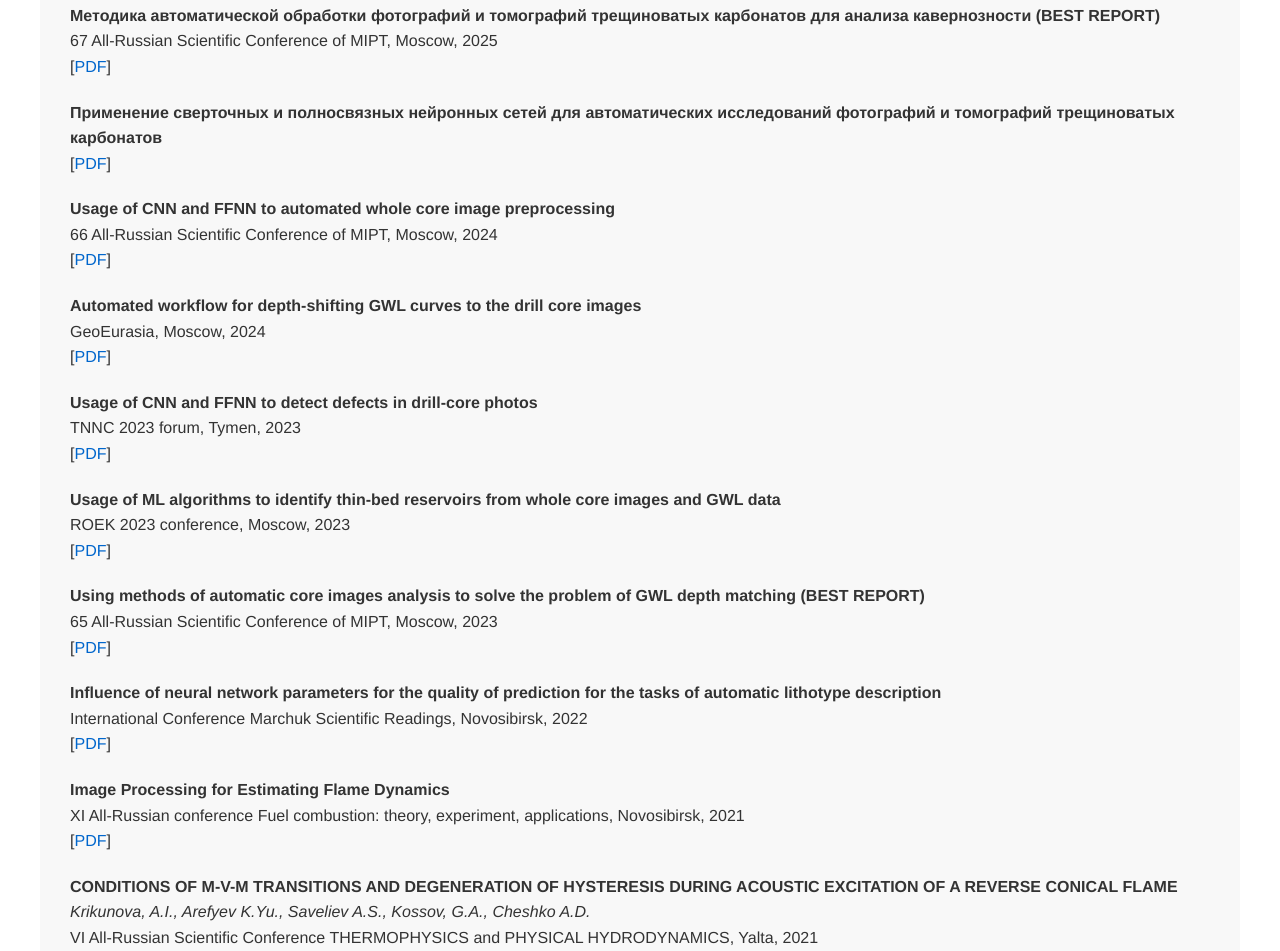
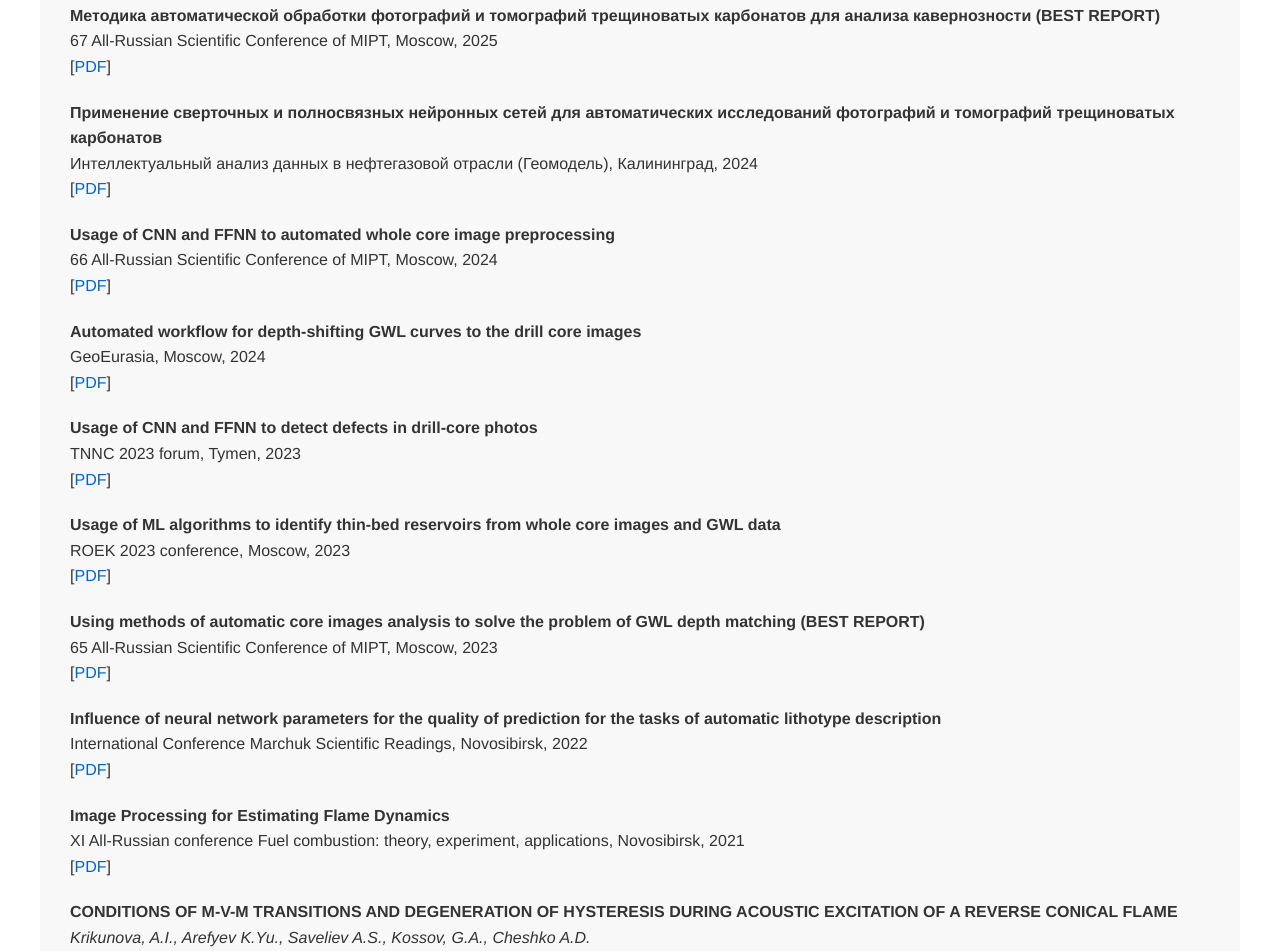
Before and after one commit to gkossov/Geo_Geogre, a plain HTML site: page index.html in a window 1280 px wide. Shown: the part 2878-3829 px from the top of the page. Drawn offline with Linux system fonts and the light colour scheme.

Commit message:
Update index.html

```diff
--- a/index.html
+++ b/index.html
@@ -445,7 +445,7 @@
         <div class="publication">
             <div class="pub-title" data-ru="Применение сверточных и полносвязных нейронных сетей для автоматических исследований фотографий и томографий трещиноватых карбонатов" data-en="Применение сверточных и полносвязных нейронных сетей для автоматических исследований фотографий и томографий трещиноватых карбонатов">Применение сверточных и полносвязных нейронных сетей для автоматических исследований фотографий и томографий трещиноватых карбонатов</div>
             <div class="pub-authors" data-ru="" data-en=""></div>
-            <div class="pub-venue" data-ru="Интеллектуальный анализ данных в нефтегазовой отрасли (Геомодель), Калининград, 2024 " data-en="Интеллектуальный анализ данных в нефтегазовой отрасли (Геомодель), Калининград, 2024 "></div>
+            <div class="pub-venue" data-ru="Интеллектуальный анализ данных в нефтегазовой отрасли (Геомодель), Калининград, 2024" data-en="Интеллектуальный анализ данных в нефтегазовой отрасли (Геомодель), Калининград, 2024">Интеллектуальный анализ данных в нефтегазовой отрасли (Геомодель), Калининград, 2024</div>
             <div class="pub-links">
                 [<a href="" data-ru="PDF" data-en="PDF">PDF</a>]
             </div>
```
